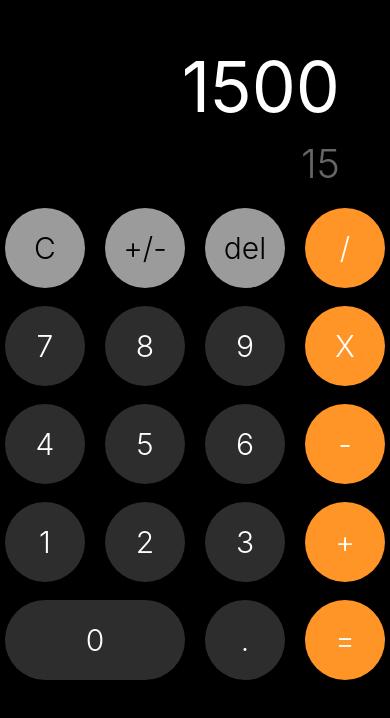
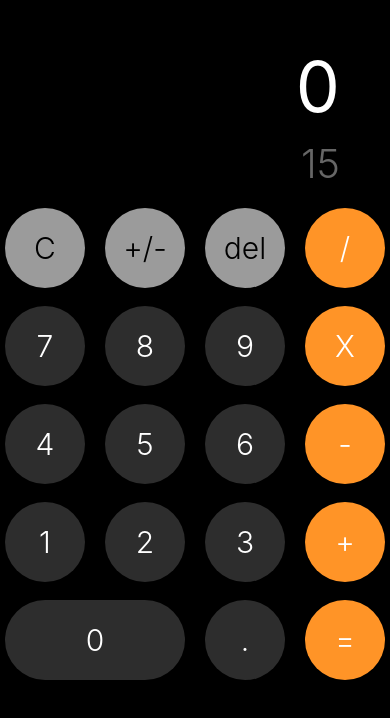
Before and after one commit to GerardoGarcia79/03-iosCalculator, a React Native app: screen / in a window 390 px wide. Shown: the part 126-844 px from the top of the page. Built offline with nearby package versions, Linux system fonts and the light colour scheme.

Commit message:
Construir el numero base

```diff
--- /dev/null
+++ b/src/presentation/hooks/useCalculator.tsx
@@ -0,0 +1,39 @@
+/* eslint-disable curly */
+import {useState} from 'react';
+
+export const useCalculator = () => {
+  const [number, setNumber] = useState('0');
+
+  const buildNumber = (numberString: string) => {
+    if (number.includes('.') && numberString === '.') return;
+
+    if (number.startsWith('0') || number.startsWith('-0')) {
+      // Punto decimal
+      if (numberString === '.') {
+        return setNumber(number + numberString);
+      }
+
+      // Evaluar si es otro cero y no hay punto
+      if (numberString === '0' && number.includes('.')) {
+        return setNumber(number + numberString);
+      }
+
+      // Evaluar si es diferente de cero, no hay punto, y es el primer numero
+      if (numberString !== '0' && !number.includes('.')) {
+        return setNumber(numberString);
+      }
+
+      // Evitar 0000000.00
+      if (numberString === '0' && !number.includes('.')) return;
+
+      return setNumber(number + numberString);
+    }
+
+    setNumber(number + numberString);
+  };
+
+  return {
+    number,
+    buildNumber,
+  };
+};
--- a/src/presentation/screens/CalculatorScreen.tsx
+++ b/src/presentation/screens/CalculatorScreen.tsx
@@ -3,12 +3,20 @@
 import {Text, View} from 'react-native';
 import {colors, globalStyles} from '../../config/theme/app-theme';
 import {CalculatorButton} from '../components/CalculatorButton';
+import {useCalculator} from '../hooks/useCalculator';
 
 export const CalculatorScreen = () => {
+  const {number, buildNumber} = useCalculator();
+
   return (
     <View style={globalStyles.calculatorContainer}>
       <View style={{paddingHorizontal: 30, paddingVertical: 20}}>
-        <Text style={globalStyles.mainResult}>1500</Text>
+        <Text
+          adjustsFontSizeToFit
+          numberOfLines={1}
+          style={globalStyles.mainResult}>
+          {number}
+        </Text>
         <Text style={globalStyles.subResult}>15</Text>
       </View>
 
@@ -40,17 +48,17 @@
 
       <View style={globalStyles.row}>
         <CalculatorButton
-          onPress={() => console.log('7')}
+          onPress={() => buildNumber('7')}
           label={'7'}
           color={colors.darkGray}
         />
         <CalculatorButton
-          onPress={() => console.log('8')}
+          onPress={() => buildNumber('8')}
           label={'8'}
           color={colors.darkGray}
         />
         <CalculatorButton
-          onPress={() => console.log('9')}
+          onPress={() => buildNumber('9')}
           label={'9'}
           color={colors.darkGray}
         />
@@ -63,17 +71,17 @@
 
       <View style={globalStyles.row}>
         <CalculatorButton
-          onPress={() => console.log('4')}
+          onPress={() => buildNumber('4')}
           label={'4'}
           color={colors.darkGray}
         />
         <CalculatorButton
-          onPress={() => console.log('5')}
+          onPress={() => buildNumber('5')}
           label={'5'}
           color={colors.darkGray}
         />
         <CalculatorButton
-          onPress={() => console.log('6')}
+          onPress={() => buildNumber('6')}
           label={'6'}
           color={colors.darkGray}
         />
@@ -86,17 +94,17 @@
 
       <View style={globalStyles.row}>
         <CalculatorButton
-          onPress={() => console.log('1')}
+          onPress={() => buildNumber('1')}
           label={'1'}
           color={colors.darkGray}
         />
         <CalculatorButton
-          onPress={() => console.log('2')}
+          onPress={() => buildNumber('2')}
           label={'2'}
           color={colors.darkGray}
         />
         <CalculatorButton
-          onPress={() => console.log('3')}
+          onPress={() => buildNumber('3')}
           label={'3'}
           color={colors.darkGray}
         />
@@ -109,13 +117,13 @@
 
       <View style={globalStyles.row}>
         <CalculatorButton
-          onPress={() => console.log('0')}
+          onPress={() => buildNumber('0')}
           label={'0'}
           color={colors.darkGray}
           doubleSize
         />
         <CalculatorButton
-          onPress={() => console.log('.')}
+          onPress={() => buildNumber('.')}
           label={'.'}
           color={colors.darkGray}
         />
```
